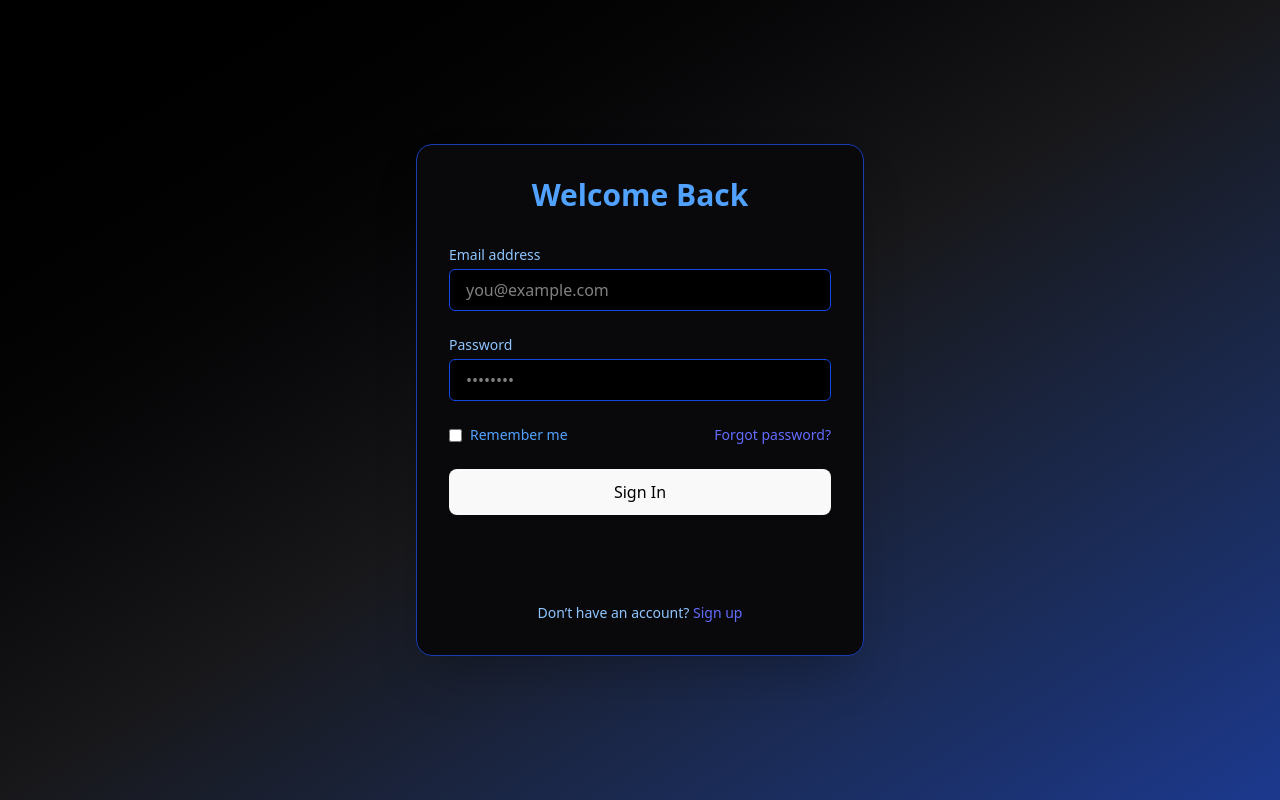
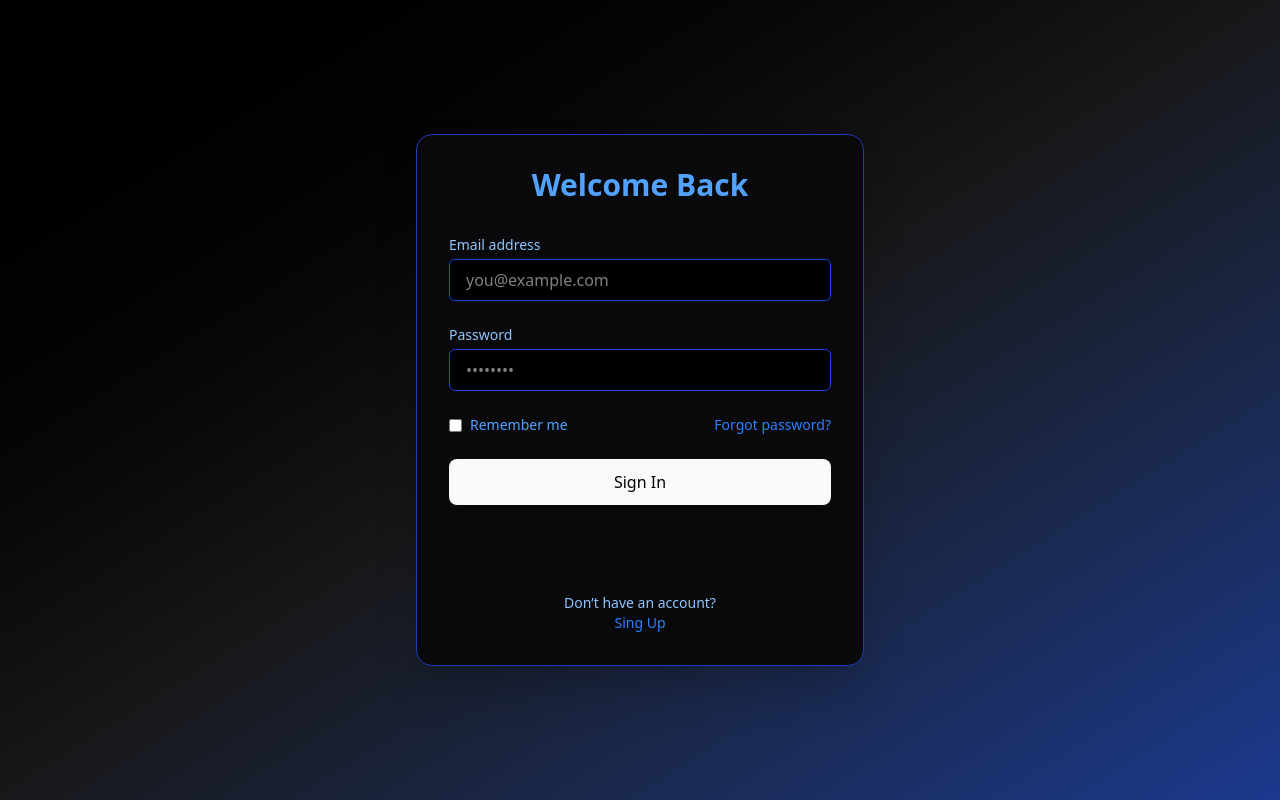
Before and after one commit to FrodoNaveen/The-Edison-Thinkathon, a React (Vite) app: page / in a window 1280 px wide. Built offline with nearby package versions, Linux system fonts and the light colour scheme.

Commit message:
updated the naviagtion

```diff
--- a/src/App.jsx
+++ b/src/App.jsx
@@ -95,10 +95,10 @@ export default function App() {
     <div className="w-full">
       <Routes>
         {/* Public routes – redirect to /home if logged in */}
-        <Route path="/" element={<LoginPage />} />
-        <Route path="/login" element={<LoginPage />} />
-        <Route path="/signup" element={<SignUpPage />} />
-        <Route path="/resetpassword" element={<ResetPasswordPage />} />
+        <Route path="/" element={<PublicRoute><LoginPage /></PublicRoute>} />
+        <Route path="/login" element={<PublicRoute><LoginPage /></PublicRoute>} />
+        <Route path="/signup" element={<PublicRoute><SignUpPage /></PublicRoute>} />
+        <Route path="/resetpassword" element={<PublicRoute><ResetPasswordPage /></PublicRoute>} />
 
         {/* Protected routes – must be logged in */}
         <Route path="/home" element={<ProtectedRoute><HomePage /></ProtectedRoute>} />
--- a/src/components/LoginPage.jsx
+++ b/src/components/LoginPage.jsx
@@ -1,5 +1,5 @@
 import React, { useState } from 'react';
-import { useNavigate } from 'react-router-dom';
+import { useNavigate, Link } from 'react-router-dom';
 import { GoogleLogin } from '@react-oauth/google';
 import { jwtDecode } from "jwt-decode";
 
@@ -73,9 +73,8 @@ export default function LoginPage() {
                             <input type="checkbox" className="accent-blue-600" />
                             Remember me
                         </label>
-                        <a href="/resetpassword" className="hover:underline text-blue-500">
-                            Forgot password?
-                        </a>
+                        <Link to="/resetpassword"><p className="hover:underline text-blue-500">Forgot password?</p></Link>
+
                     </div>
 
                     <button
@@ -124,13 +123,9 @@ export default function LoginPage() {
 
 
                 </div>
-
-
                 <p className="mt-6 text-center text-sm text-blue-300">
                     Don’t have an account?{' '}
-                    <a href="/signup" className="text-blue-500 hover:underline">
-                        Sign up
-                    </a>
+                    <Link to='/signup'><p className="text-blue-500 hover:underline">Sing Up</p></Link>
                 </p>
             </div>
         </div>
```
